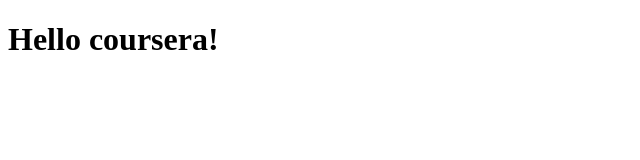
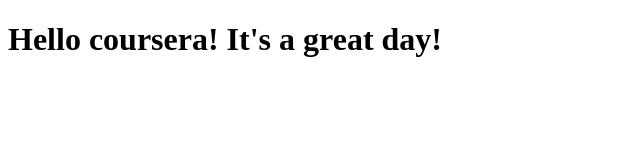
Before and after one commit to ysjbluemoon/coursera-test, a plain HTML site: page site/index.html in a window 1280 px wide. Shown: the whole page, without its empty margins (0-640 px from the left). Drawn offline with Linux system fonts and the light colour scheme.

Commit message:
small addition

```diff
--- a/site/index.html
+++ b/site/index.html
@@ -4,6 +4,6 @@
 	<title>Hello coursera!</title>
 </head>
 <body>
-<h1>Hello coursera!</h1>
+<h1>Hello coursera! It's a great day!</h1>
 </body>
 </html>
```
